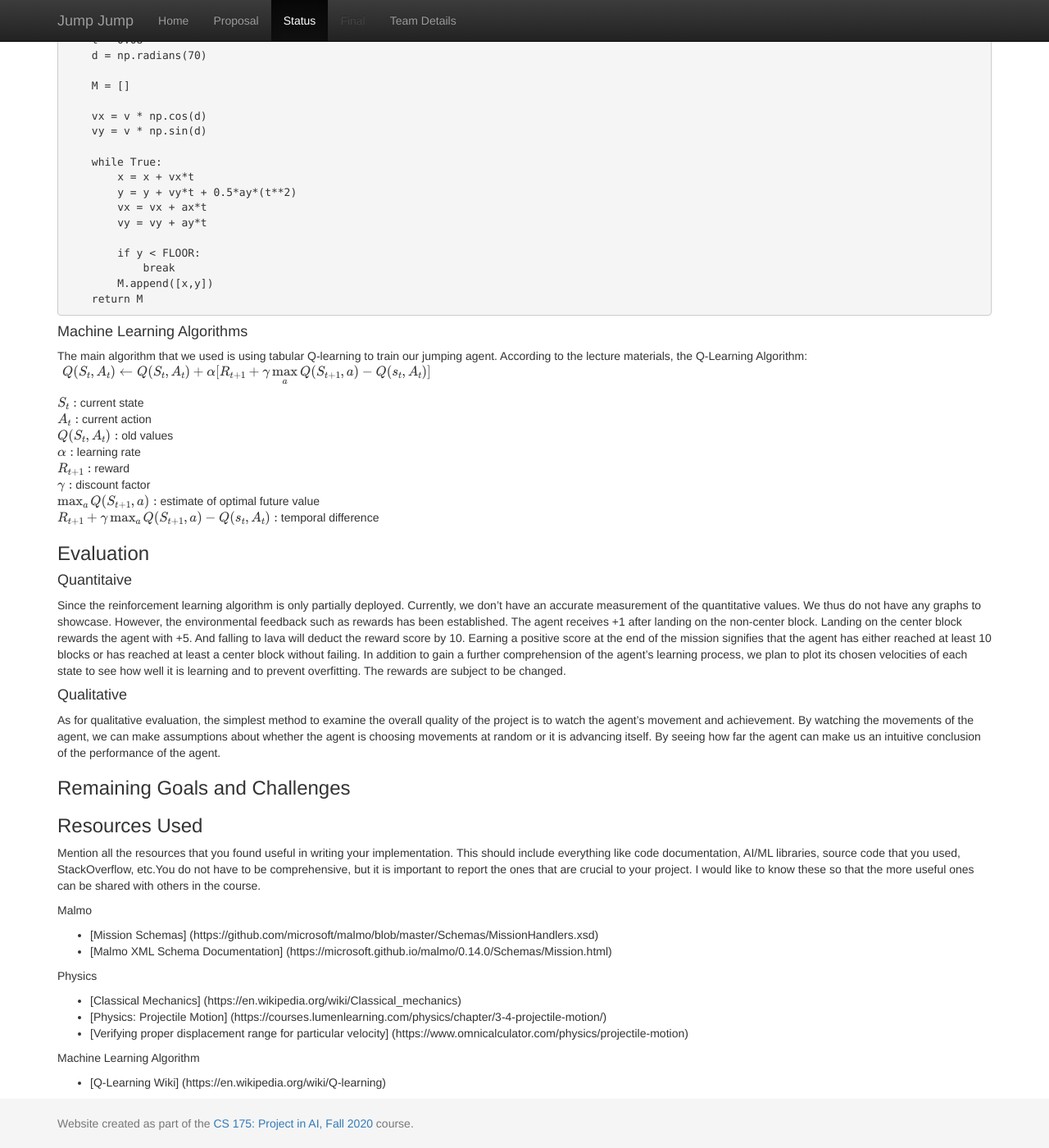
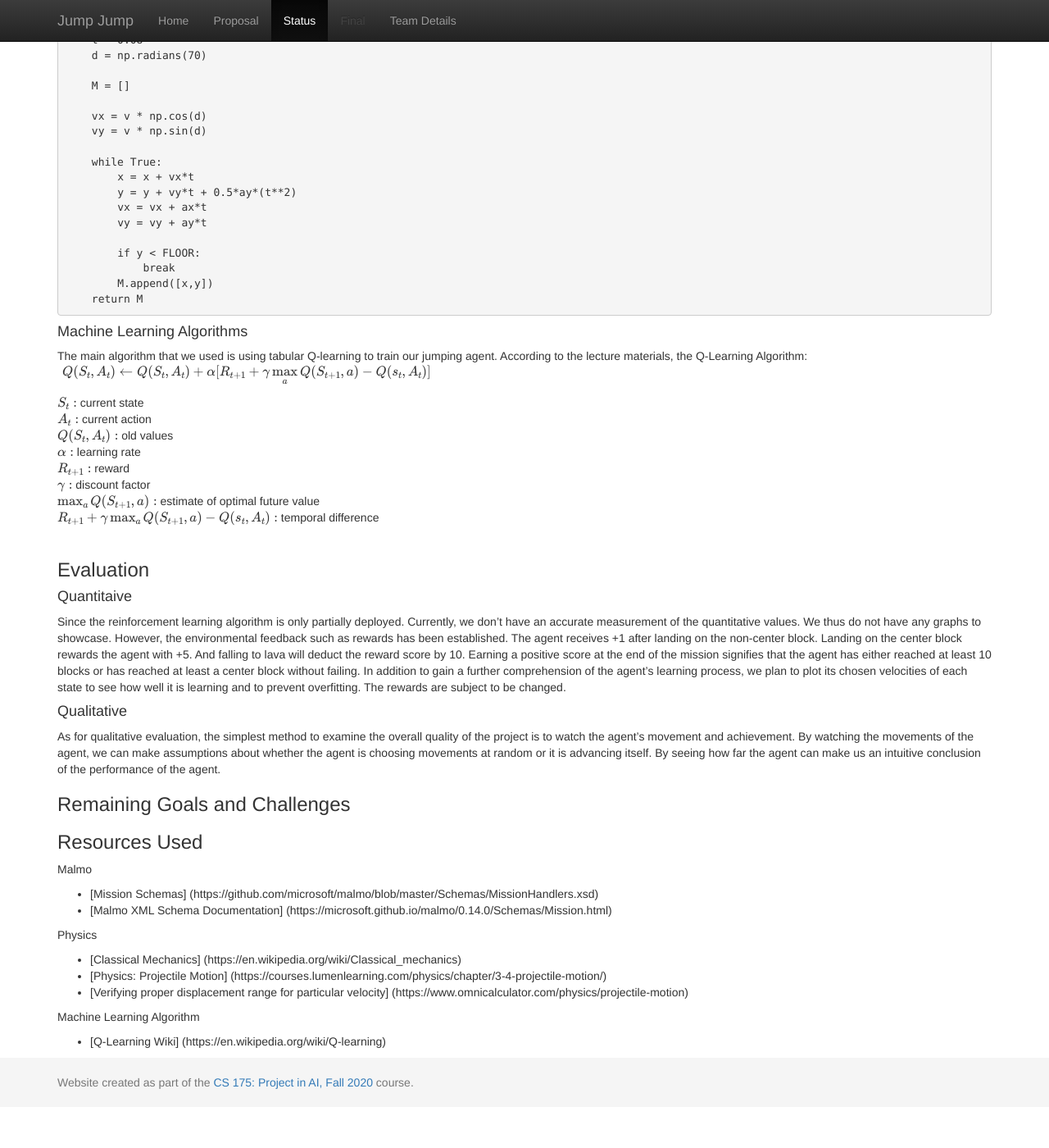
Before and after one commit to bikaylee/Jump-Jump, a Jekyll site: the page built from docs/status.md, in a window 1280 px wide and 1400 px high, scrolled down 1373 px. Shown: the whole window at 82% size. Built offline with Jekyll 4.4.1, drawn with Linux system fonts in a browser that asks for light colours; formulas are drawn with MathJax 3; after the commit the page ends 2723 px from its top, so only the background shows below that.

Commit message:
newline adjustments

````diff
--- a/docs/status.md
+++ b/docs/status.md
@@ -8,16 +8,16 @@
 
 
 ### Project Summary
-Some minor changes have been made to the proposed ideas to enhance the creativity and interest of our project. Instead of keeping the platforms in a fixed size (3x3), we added a 1x1 size platform type. The reward of stepping on the 1x1 size platform is the same as stepping on the center block of a 3x3 size platform In addition, we successfully simulated the jumping mechanism of the original game in the minecraft world. A mission generator is implemented to randomly generate platforms for a mission. Our agent can perceive the environment through the agent states which includes the x, y, z coordinates and its velocity. Our following goal is to complete the implementation of tabular Q-learning algorithms.
+Some minor changes have been made to the proposed ideas to enhance the creativity and interest of our project. Instead of keeping the platforms in a fixed size (3x3), we added a 1x1 size platform type. The reward of stepping on the 1x1 size platform is the same as stepping on the center block of a 3x3 size platform In addition, we successfully simulated the jumping mechanism of the original game in the minecraft world. A mission generator is implemented to randomly generate platforms for a mission. Our agent can perceive the environment through the agent states which includes the x, y, z coordinates and its velocity. Our following goal is to complete the implementation of tabular Q-learning algorithms.<br>
 
 
 ### Approach
-Give a detailed description of your approach, in a few paragraphs. You should summarize the main algorithm you are using, such as by writing out the update equation (even if it is off-the-shelf). You Should also give details about the approach as it applies to your scenario.  For example, if you are using reinforcement learning for a given scenario, describe the setup in some detail, i.e. how many states/actions you have, what does the reward function look like. A good guideline is to incorporate sufficient details so that most of your approach is reproducible by a reader. I encourage you to use figures for this, as appropriate,as we used in the writeups for the assignments. I recommend at least 2-3 paragraphs.
+Give a detailed description of your approach, in a few paragraphs. You should summarize the main algorithm you are using, such as by writing out the update equation (even if it is off-the-shelf). You Should also give details about the approach as it applies to your scenario.  For example, if you are using reinforcement learning for a given scenario, describe the setup in some detail, i.e. how many states/actions you have, what does the reward function look like. A good guideline is to incorporate sufficient details so that most of your approach is reproducible by a reader. I encourage you to use figures for this, as appropriate,as we used in the writeups for the assignments. I recommend at least 2-3 paragraphs.<br>
 
 #### Environment & Reward System
 Jumping platform Center: +100
 Other area of platform: +10
-Lava: -10
+Lava: -10<br>
 
 #### State Space
 $$(s^3)(n-1)$$ <br>
@@ -25,7 +25,7 @@
 $$n:$$ the number of platforms<br>
 
 #### Action Space
-Our action space is a new implementation based on transpose to achieve the action of projectile motion of jumping. Here are the equations we used for constant gravitational acceleration:
+Our action space is a new implementation based on transpose to achieve the action of projectile motion of jumping. Here are the equations we used for constant gravitational acceleration: <br>
 
 ##### Classical Mechanics
 $$
@@ -36,7 +36,7 @@
 \end{align}
 $$
 
-This is a matrix we will be storing in order to send corresponding commands to perform projectile motion. $$\begin{bmatrix} X & v_x \\ Y & v_y \\ Z & v_z \end{bmatrix}\ $$, where X, Y, Z denotes the position of the agent and their velocity according to its axis.
+This is a matrix we will be storing in order to send corresponding commands to perform projectile motion. $$\begin{bmatrix} X & v_x \\ Y & v_y \\ Z & v_z \end{bmatrix}\ $$, where X, Y, Z denotes the position of the agent and their velocity according to its axis. <br>
 
 Here is our implementation:
 ```
@@ -66,11 +66,11 @@
 
 
 #### Machine Learning Algorithms
-The main algorithm that we used is using tabular Q-learning to train our jumping agent. According to the lecture materials, the Q-Learning Algorithm:
+The main algorithm that we used is using tabular Q-learning to train our jumping agent. According to the lecture materials, the Q-Learning Algorithm: <br>
 $$
-\begin{align}
-Q(S_t, A_t)\leftarrow Q(S_t, A_t) + \alpha[R_{t+1} + \gamma\max_a Q(S_{t+1},a)- Q(s_t, A_t)]
-\end{align}
+\begin{aligned}
+&Q(S_t, A_t)\leftarrow Q(S_t, A_t) + \alpha[R_{t+1} + \gamma\max_a Q(S_{t+1},a)- Q(s_t, A_t)]
+\end{aligned}
 $$
 
 $$S_t:$$ current state <br>
@@ -80,17 +80,17 @@
 $$R_{t+1}:$$ reward <br>
 $$\gamma:$$ discount factor <br>
 $$\max_a Q(S_{t+1},a):$$ estimate of optimal future value <br>
-$$R_{t+1} + \gamma\max_a Q(S_{t+1},a)- Q(s_t, A_t):$$ temporal difference <br>
+$$R_{t+1} + \gamma\max_a Q(S_{t+1},a)- Q(s_t, A_t):$$ temporal difference <br><br>
 
 
 
 ### Evaluation
 
 #### Quantitaive
-Since the reinforcement learning algorithm is only partially deployed. Currently, we don’t have an accurate measurement of the quantitative values. We thus do not have any graphs to showcase. However, the environmental feedback such as rewards has been established. The agent receives +1 after landing on the non-center block. Landing on the center block rewards the agent with +5. And falling to lava will deduct the reward score by 10. Earning a positive score at the end of the mission signifies that the agent has either reached at least 10 blocks or has reached at least a center block without failing. In addition to gain a further comprehension of the agent’s learning process, we plan to plot its chosen velocities of each state to see how well it is learning and to prevent overfitting. The rewards are subject to be changed.
+Since the reinforcement learning algorithm is only partially deployed. Currently, we don’t have an accurate measurement of the quantitative values. We thus do not have any graphs to showcase. However, the environmental feedback such as rewards has been established. The agent receives +1 after landing on the non-center block. Landing on the center block rewards the agent with +5. And falling to lava will deduct the reward score by 10. Earning a positive score at the end of the mission signifies that the agent has either reached at least 10 blocks or has reached at least a center block without failing. In addition to gain a further comprehension of the agent’s learning process, we plan to plot its chosen velocities of each state to see how well it is learning and to prevent overfitting. The rewards are subject to be changed.<br>
 
 #### Qualitative
-As for qualitative evaluation, the simplest method to examine the overall quality of the project is to watch the agent’s movement and achievement. By watching the movements of the agent, we can make assumptions about whether the agent is choosing movements at random or it is advancing itself. By seeing how far the agent can make us an intuitive conclusion of the performance of the agent.
+As for qualitative evaluation, the simplest method to examine the overall quality of the project is to watch the agent’s movement and achievement. By watching the movements of the agent, we can make assumptions about whether the agent is choosing movements at random or it is advancing itself. By seeing how far the agent can make us an intuitive conclusion of the performance of the agent.<br>
 
 
 
@@ -100,7 +100,6 @@
 
 
 ### Resources Used
-Mention all the resources that you found useful in writing your implementation. This should include everything like code documentation, AI/ML libraries, source code that you used, StackOverflow, etc.You do not have to be comprehensive, but it is important to report the ones that are crucial to your project. I would like to know these so that the more useful ones can be shared with others in the course.
 
 Malmo
  - [Mission Schemas] (https://github.com/microsoft/malmo/blob/master/Schemas/MissionHandlers.xsd)
````
